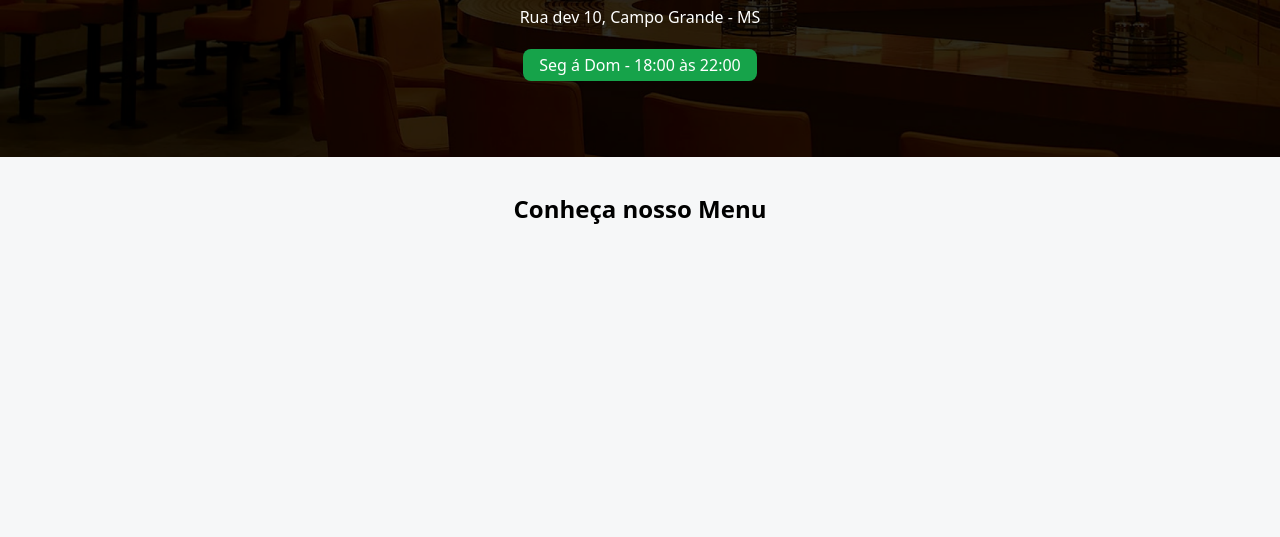
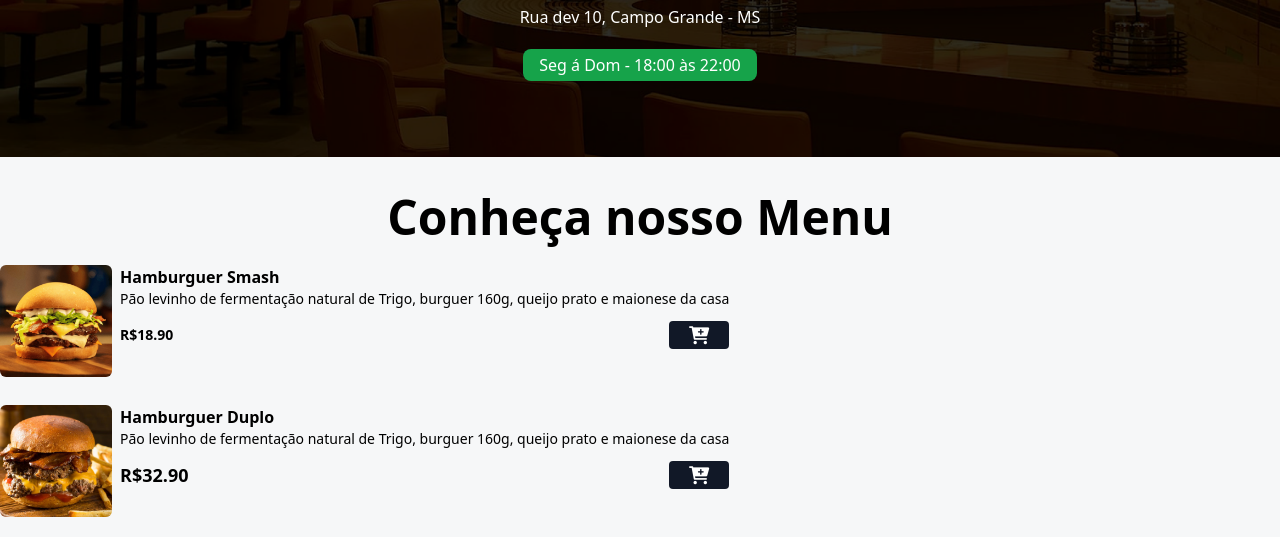
Before and after one commit to douglasrmachado/cardapio, a website: page index.html in a window 1280 px wide. Shown: the part 263-800 px from the top of the page. Drawn offline with Linux system fonts and the light colour scheme.

Commit message:
novo_hamburguer

```diff
--- a/index.html
+++ b/index.html
@@ -3,6 +3,10 @@
 <head>
     <meta charset="UTF-8">
     <meta name="viewport" content="width=device-width, initial-scale=1.0">
+
+    <link rel="stylesheet" href="https://cdnjs.cloudflare.com/ajax/libs/font-awesome/6.0.0-beta3/css/all.min.css"
+    integrity="sha512-Fo3rlrZj/k7ujTnHg4CGR2D7kSs0v4LLanw2qksYuRlEzO+tcaEPQogQ0KaoGN26/zrn20ImR1DfuLWnOo7aBA=="
+    crossorigin="anonymous" referrerpolicy="no-referrer" />
 
     <link rel="stylesheet" href="./styles/output.css">
     <title>Dev Burguer - A melhor hamburgueria dev!</title>
@@ -32,8 +36,74 @@
 
     <!-- FIM HEADER -->
 
-    <h2 class="text-2xl font-bold text-center mt-9 mb-6">
+    <h2 class="text-2xl md:text-5xl font-bold text-center mt-9 mb-6">
         Conheça nosso Menu
     </h2>
+
+    <!-- INICIO MENU-->
+
+    <div id="menu">
+
+        <main class="grid grid-cols-1 gap-7 mx-auto max-w-7xl">
+
+            <!-- PRODUTO ITEM -->
+            <div class="flex gap-2">
+                <img src="./assets/hamb-1.png"
+                alt="Hamburguer Smash"
+                class="w-28 h-28 rounded-md hover:scale-110 hover:-rotate-2 duration-300"
+                />
+
+                <div>
+                    <p class="font-bold">Hamburguer Smash</p>
+                    <p class="text-sm">
+                        Pão levinho de fermentação natural de Trigo,
+                        burguer 160g, queijo prato e maionese da casa
+                    </p>
+                    <div class="flex items-center gap-2 justify-between mt-3">
+                        <p class="font-bold text-sm">R$18.90</p>
+                        <button
+                            class="bg-gray-900 px-5 rounded add-to-cart-btn"
+                            data-name="Hamburguer Smash"
+                            data-price="R$18.90"
+                            >
+                            <i class="fa fa-cart-plus text-lg text-white"></i>
+                        </button>
+                    </div>
+                </div>
+            </div>
+            <!-- FIM PRODUTO ITEM -->
+
+            <!-- PRODUTO ITEM -->
+            <div class="flex gap-2">
+                <img src="./assets/hamb-2.png"
+                alt="Hamburguer Duplo"
+                class="w-28 h-28 rounded-md hover:scale-110 hover:-rotate-2 duration-300"
+                />
+
+                <div>
+                    <p class="font-bold">Hamburguer Duplo</p>
+                    <p class="text-sm">
+                        Pão levinho de fermentação natural de Trigo,
+                        burguer 160g, queijo prato e maionese da casa
+                    </p>
+                    <div class="flex items-center gap-2 justify-between mt-3">
+                        <p class="font-bold text-lg">R$32.90</p>
+                        <button
+                            class="bg-gray-900 px-5 rounded add-to-cart-btn"
+                            data-name="Hamburguer Duplo"
+                            data-price="R$32.90"
+                            >
+                            <i class="fa fa-cart-plus text-lg text-white"></i>
+                        </button>
+                    </div>
+                </div>
+            </div>
+            <!-- FIM PRODUTO ITEM -->
+
+        </main>
+
+    </div>
+
+    <!-- FIM MENU-->
 </body>
 </html>
--- a/package.json
+++ b/package.json
@@ -11,5 +11,8 @@
   "description": "",
   "devDependencies": {
     "tailwindcss": "^3.4.10"
+  },
+  "dependencies": {
+    "cardapio": "file:"
   }
 }
```
Also changed, not shown: styles/output.css, 1 other file.
